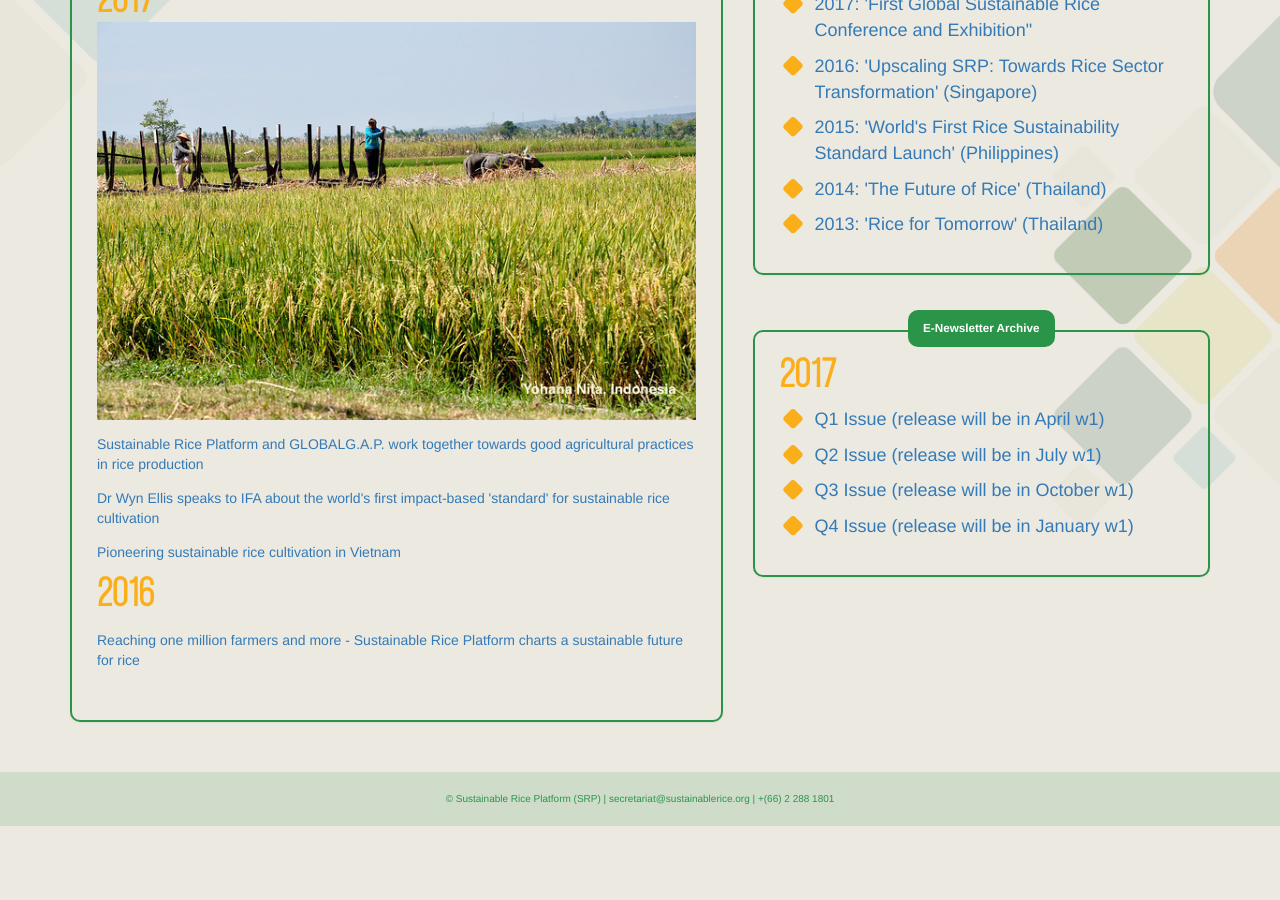
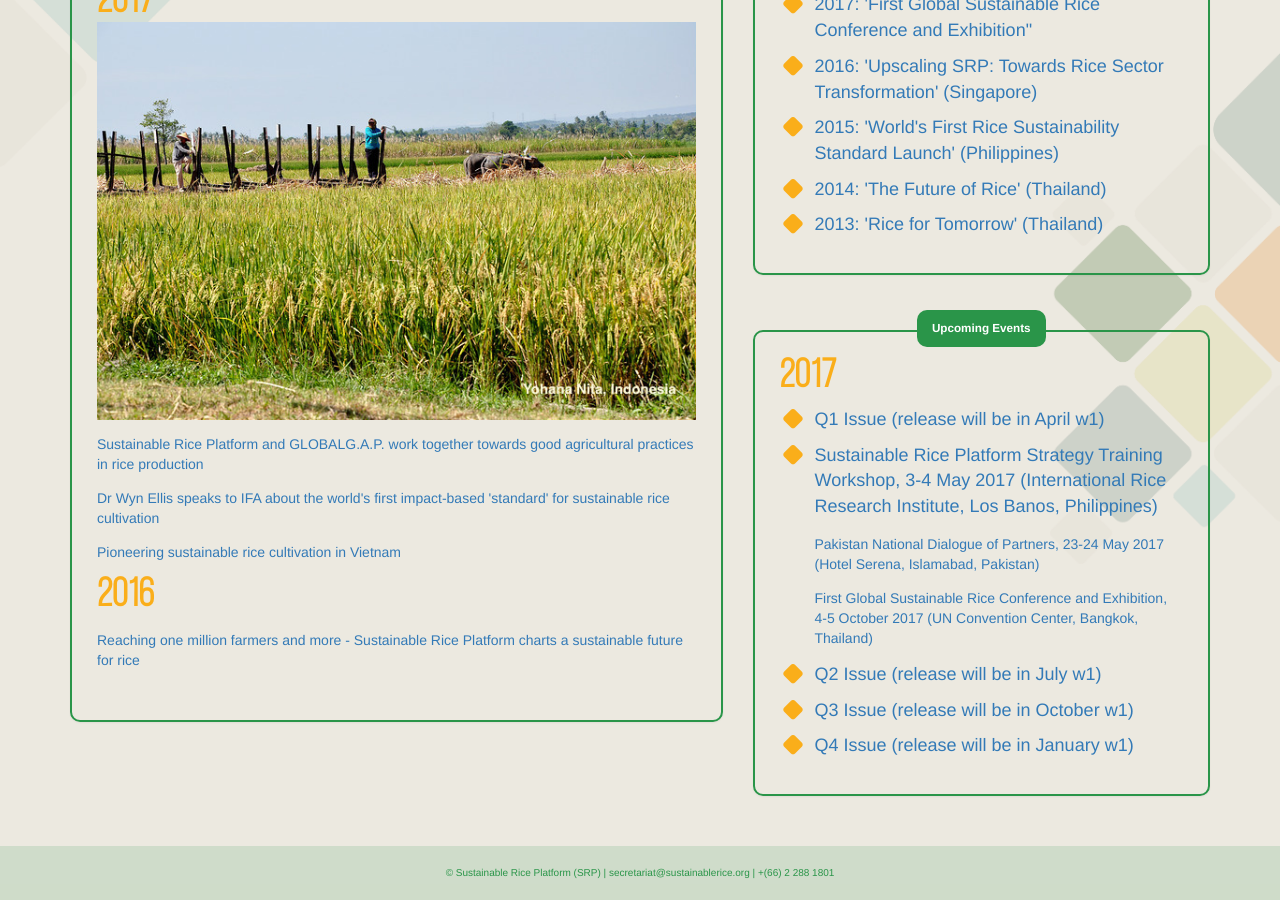
Before and after one commit to sustainablericeplatform/sustainablericeplatform.github.io, a Jekyll site: the page built from News-and-Events/index.html, in a window 1280 px wide and 900 px high, scrolled down 641 px. Built offline with Jekyll 4.4.1, drawn with Linux system fonts in a browser that asks for light colours; before the commit the page ends 1467 px from its top, so only the background shows below that.

Commit message:
Update index.html

```diff
--- a/News-and-Events/index.html
+++ b/News-and-Events/index.html
@@ -47,12 +47,15 @@ layout: default
                 </div>
                 <div class="panel panel-srp">
                     <div class="panel-heading">
-                        <h3>E-Newsletter Archive</h3>
+                        <h3>Upcoming Events</h3>
                     </div>
                     <div class="panel-body">
                         <h1 class="year">2017</h1>
                         <ul class="srp-list">
                             <li><i class="fa fa-square"></i> <a href="link-here">Q1 Issue (release will be in April w1)</a></li>
+                            <li><i class="fa fa-square"></i> <a href="" target="_blank">Sustainable Rice Platform Strategy Training Workshop, 3-4 May 2017 (International Rice Research Institute, Los Banos, Philippines)</a></li>
+                <p><a href="" target="_blank">Pakistan National Dialogue of Partners, 23-24 May 2017 (Hotel Serena, Islamabad, Pakistan)</a></p>
+                <p><a href="http://www.sustainablericeconference.org" target="_blank">First Global Sustainable Rice Conference and Exhibition, 4-5 October 2017 (UN Convention Center, Bangkok, Thailand)</a></p>
                             <li><i class="fa fa-square"></i> <a href="link-here">Q2 Issue (release will be in July w1)</a></li>
                             <li><i class="fa fa-square"></i> <a href="link-here">Q3 Issue (release will be in October w1)</a></li>
                             <li><i class="fa fa-square"></i> <a href="link-here">Q4 Issue (release will be in January w1)</a></li>
```
